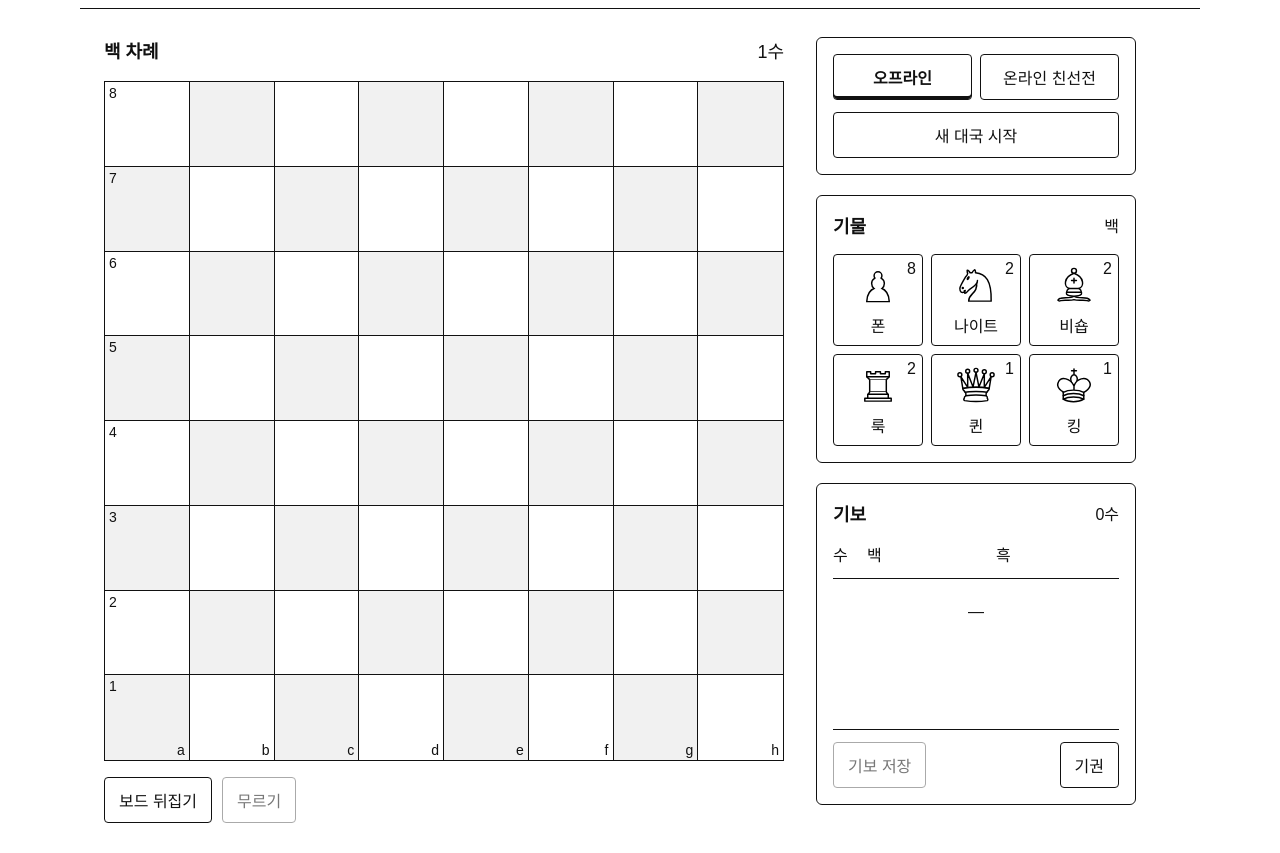
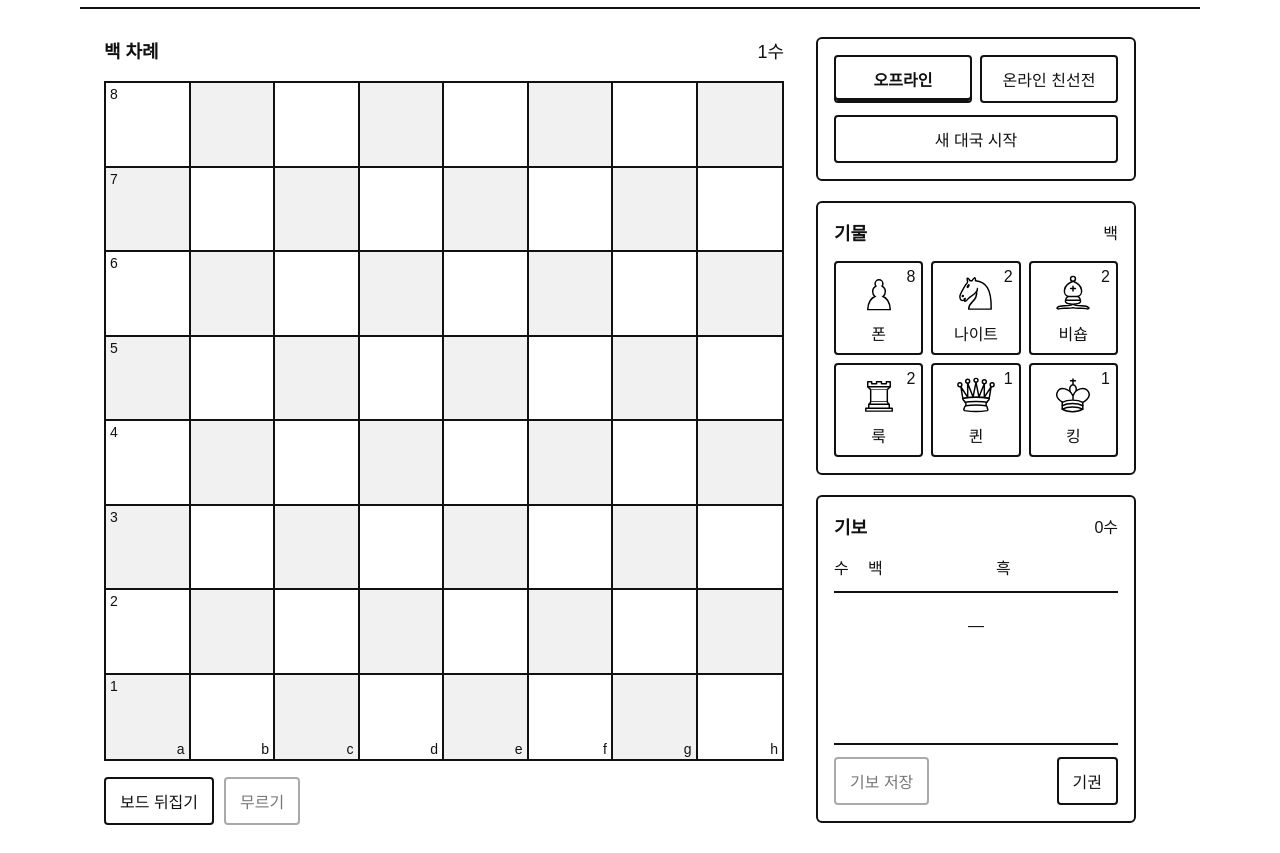
Before and after one commit to d1n-0/Chessmoku, a website with bundled scripts: page public/index.html in a window 1280 px wide. Shown: the part 71-924 px from the top of the page. Built offline with nearby package versions, Linux system fonts and the light colour scheme; a web font is replaced by a local one.

Commit message:
style: thicken black borders to 2px
Co-authored-by: Codex <codex@openai.com>

```diff
--- a/public/style.css
+++ b/public/style.css
@@ -17,7 +17,7 @@ input {
   font: inherit;
   color: inherit;
   background: #fff;
-  border: 1px solid #111;
+  border: 2px solid #111;
   border-radius: 4px;
   min-height: 44px;
   padding: 10px 14px;
@@ -54,7 +54,7 @@ input:focus-visible {
   display: flex;
   align-items: center;
   justify-content: space-between;
-  border-bottom: 1px solid #111;
+  border-bottom: 2px solid #111;
 }
 .brand {
   font-size: 24px;
@@ -89,7 +89,7 @@ nav {
   font-weight: 700;
 }
 .board-frame {
-  border: 1px solid #111;
+  border: 2px solid #111;
 }
 .board {
   display: grid;
@@ -106,8 +106,8 @@ nav {
   min-width: 0;
   border: 0;
   border-radius: 0;
-  border-right: 1px solid #111;
-  border-bottom: 1px solid #111;
+  border-right: 2px solid #111;
+  border-bottom: 2px solid #111;
   background: #fff;
 }
 .square:nth-child(8n) {
@@ -183,7 +183,7 @@ nav {
   gap: 20px;
 }
 .panel {
-  border: 1px solid #111;
+  border: 2px solid #111;
   border-radius: 6px;
   padding: 16px;
   background: #fff;
@@ -269,7 +269,7 @@ input {
   align-items: center;
 }
 .history-head {
-  border-bottom: 1px solid #111;
+  border-bottom: 2px solid #111;
   padding-bottom: 12px;
 }
 .history {
@@ -299,12 +299,12 @@ input {
   justify-content: space-between;
   gap: 10px;
   padding-top: 12px;
-  border-top: 1px solid #111;
+  border-top: 2px solid #111;
 }
 dialog {
   background: #fff;
   color: #111;
-  border: 1px solid #111;
+  border: 2px solid #111;
   border-radius: 6px;
   padding: 28px;
   width: min(460px, calc(100% - 32px));
@@ -339,7 +339,7 @@ dialog p {
   left: 50%;
   transform: translateX(-50%);
   background: #fff;
-  border: 1px solid #111;
+  border: 2px solid #111;
   padding: 16px 20px;
   width: max-content;
   max-width: calc(100% - 32px);
```
